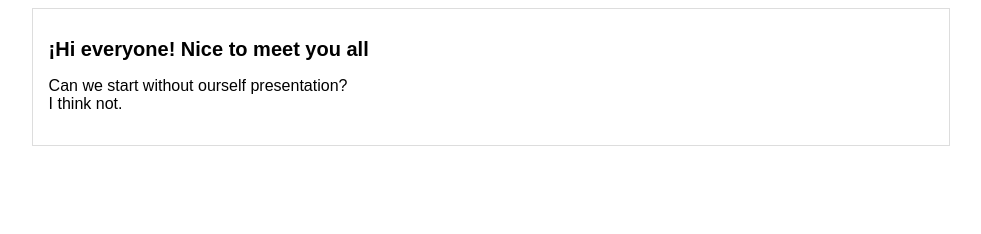
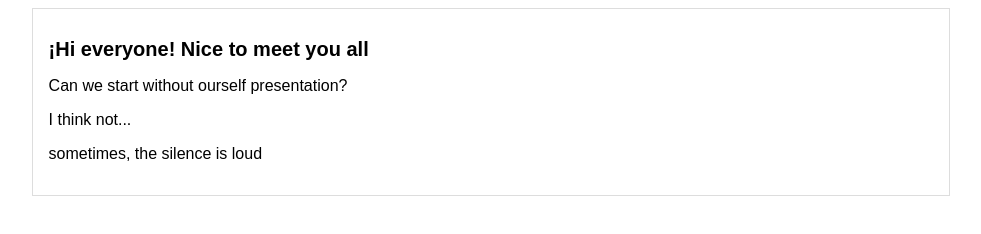
Before and after one commit to Xseb4s/webtest, a plain HTML site: page index.html in a window 1280 px wide. Shown: the whole page, without its empty margins (149-1130 px from the left). Drawn offline with Linux system fonts and the light colour scheme.

Commit message:
content added

```diff
--- a/index.html
+++ b/index.html
@@ -10,10 +10,9 @@
     <div id="container">
         <div id="post">
             <h1>¡Hi everyone! Nice to meet you all</h1>
-            <p>Can we start without ourself presentation?
-                <br>
-                I think not.
-            </p>
+            <p>Can we start without ourself presentation?</p>
+            <p>I think not...</p>
+            <p>sometimes, the silence is loud</p>
         </div>
     </div>
     </body>
```
